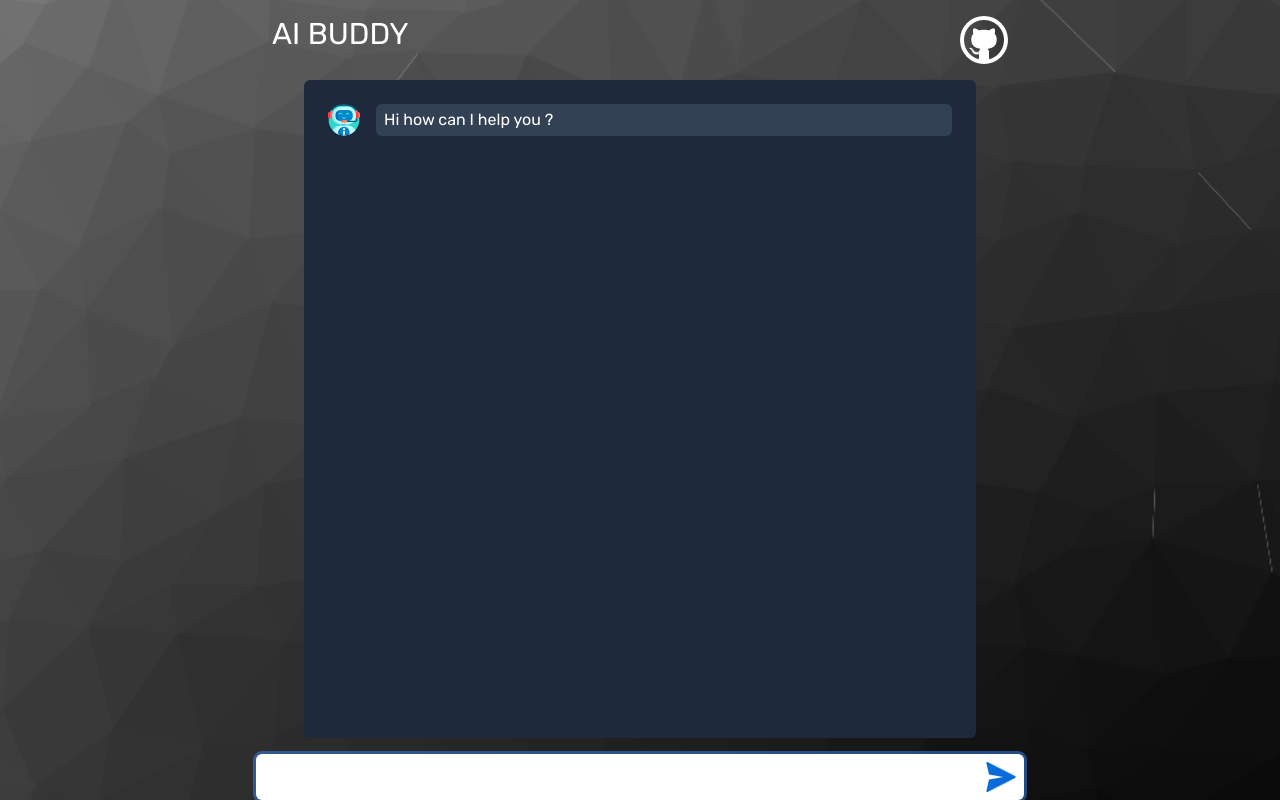
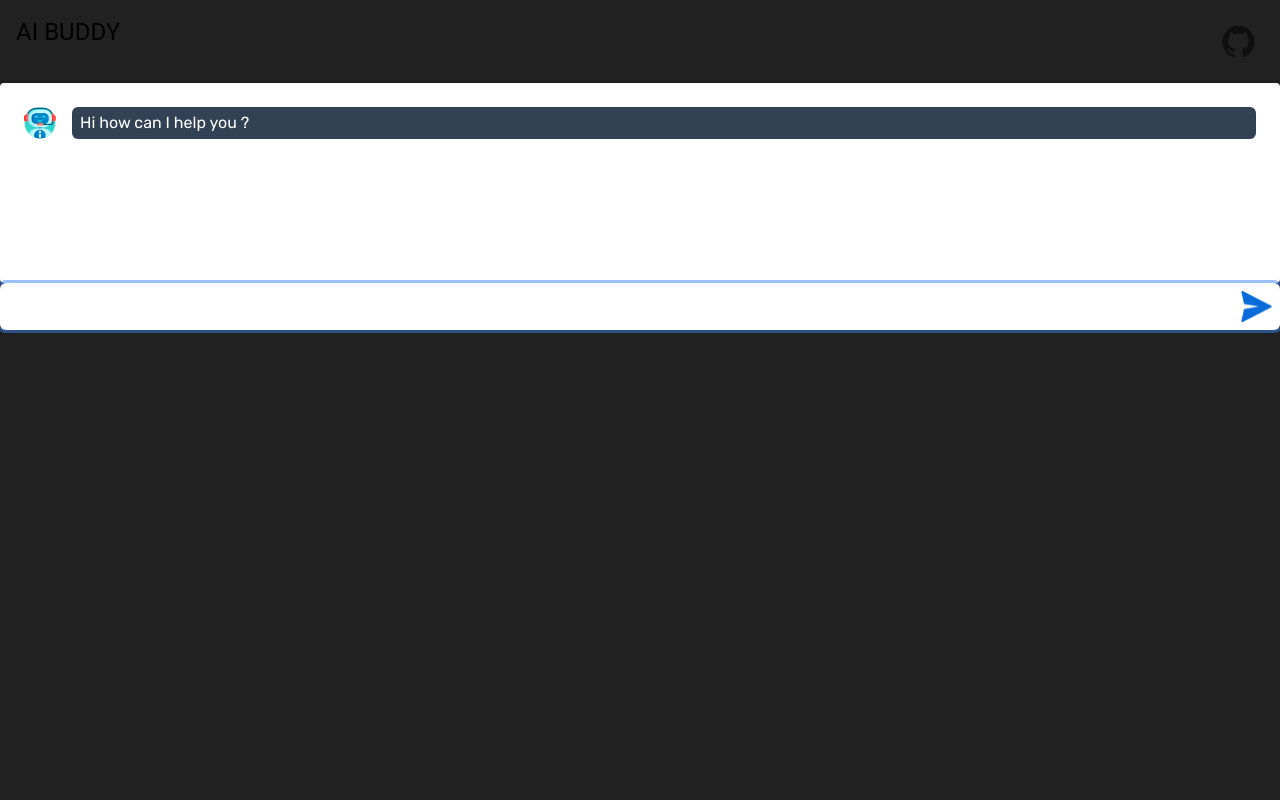
Before and after one commit to saurabhmehta1601/chat-buddy-react-website, a React (Vite) app: page / in a window 1280 px wide. Built offline with nearby package versions, Linux system fonts and the light colour scheme.

Commit message:
add MUI support

```diff
--- a/package.json
+++ b/package.json
@@ -9,6 +9,10 @@
     "preview": "vite preview"
   },
   "dependencies": {
+    "@emotion/react": "^11.11.1",
+    "@emotion/styled": "^11.11.0",
+    "@mui/icons-material": "^5.13.7",
+    "@mui/material": "^5.13.7",
     "axios": "^1.2.2",
     "react": "^18.2.0",
     "react-dom": "^18.2.0",
--- a/src/App.tsx
+++ b/src/App.tsx
@@ -4,6 +4,8 @@ import Header from "./components/Header"
 import PromptSubmitForm from "./components/PromptSubmitForm"
 import axios from "axios"
 import uuid from "react-uuid"
+import Box  from "@mui/material/Box"
+import colors  from "@mui/material/colors"
 
 interface IMessage {
   id: string
@@ -49,18 +51,15 @@ function App() {
 
   }
   return (
-    <div className="h-screen max-w-3xl mx-auto flex flex-col ">
+    <Box sx={{ height: "100vh", bgcolor:colors.grey['900']}}>
       <Header />
-      <ChatSection
-
-        messages={messages} />
+      <ChatSection messages={messages} />
       <PromptSubmitForm
         prompt={prompt}
         setPrompt={setPrompt}
         onSubmit={handlePromptSubmission}
       />
-    </div>
-
+    </Box>
   )
 }
 
--- a/src/components/ChatSection.tsx
+++ b/src/components/ChatSection.tsx
@@ -1,5 +1,6 @@
-import React, { useEffect, useRef, useState } from 'react'
+import { useEffect, useRef } from 'react'
 import Message from './Message'
+import { Paper } from '@mui/material'
 
 interface IMessage {
     id: string
@@ -24,9 +25,7 @@ const ChatSection = ({ messages }: IProps) => {
         }
     }, [messages])
     return (
-        <main
-            className=" max-w-2xl bg-slate-800 rounded-md flex-1 flex flex-col sm:mb-4 self-center w-full overflow-y-scroll"
-        >
+        <Paper elevation={2}>
             <div
                 ref={chatSectionRef}
                 className="min-h-[200px] p-4 text-white flex-1  flex flex-col gap-y-2 "
@@ -41,7 +40,7 @@ const ChatSection = ({ messages }: IProps) => {
                 ))}
             </div>
 
-        </main>
+        </Paper>
     )
 }
 
--- a/src/components/Header.tsx
+++ b/src/components/Header.tsx
@@ -1,18 +1,21 @@
-import React, { ComponentPropsWithoutRef } from 'react'
+import { ComponentPropsWithoutRef } from 'react'
+import GitHubIcon from '@mui/icons-material/GitHub';
+import Box  from '@mui/material/Box';
+import Link  from '@mui/material/Link';
+import Typography  from '@mui/material/Typography';
+import IconButton  from '@mui/material/IconButton';
+import colors  from '@mui/material/colors';
 
 const Header = (props: ComponentPropsWithoutRef<"header">) => {
     return (
-        <header className="p-4 flex justify-between " {...props}>
-            <h3 className="text-3xl text-white hover:cursor-pointer">AI BUDDY</h3>
-            <span
-                className="hover:cursor-pointer hover:ring active:ring  rounded-full bg-white">
-                <a
-                    href="https://github.com/saurabhmehta1601/OPENAI-GPT3-CHAT-BOT"
-                >
-                    <img src="/assets/github.png" alt="github" />
-                </a>
-            </span>
-        </header>
+        <Box className="p-4 flex justify-between " {...props}>
+            <Typography variant="h5">AI BUDDY</Typography>
+            <Link target="_blank">
+                <IconButton href="https://github.com/saurabhmehta1601/OPENAI-GPT3-CHAT-BOT">
+                    <GitHubIcon fontSize={'large'}/>
+                </IconButton>
+            </Link>
+        </Box>
     )
 }
 
--- a/src/index.css
+++ b/src/index.css
@@ -14,9 +14,10 @@
 
 body {
   font-family: "Rubik", sans-serif;
-  background-image: url(../public/assets/background.png);
   background-size: cover;
   background-position: center;
+  height: 100vh;
+  overflow: hidden;
 }
 
 /* Reference : https://www.w3schools.com/howto/howto_css_custom_scrollbar.asp */
```
Also changed, not shown: .gitpod.yml (added), 1 other file (tests, documents, lock files or other folders).
